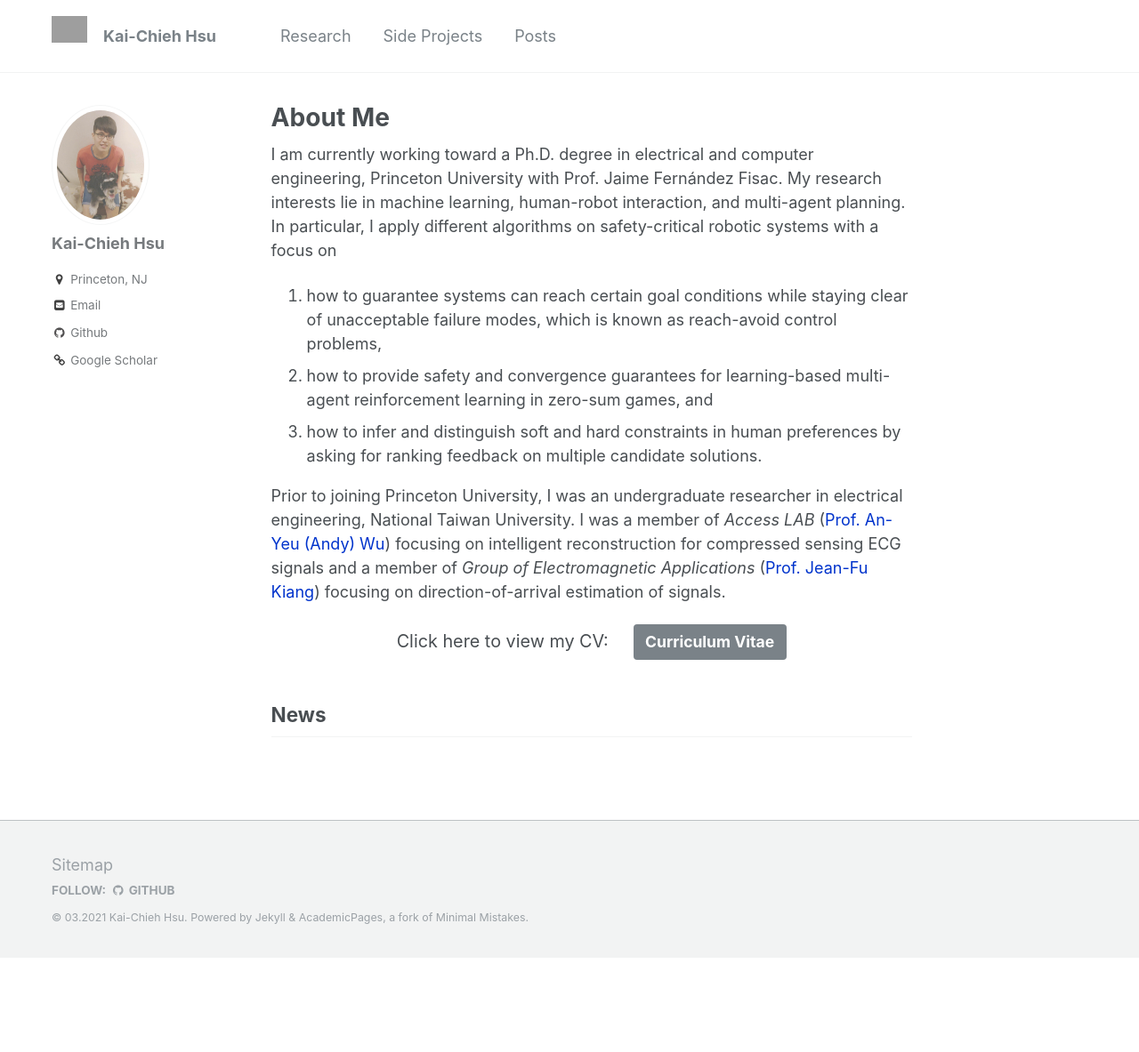
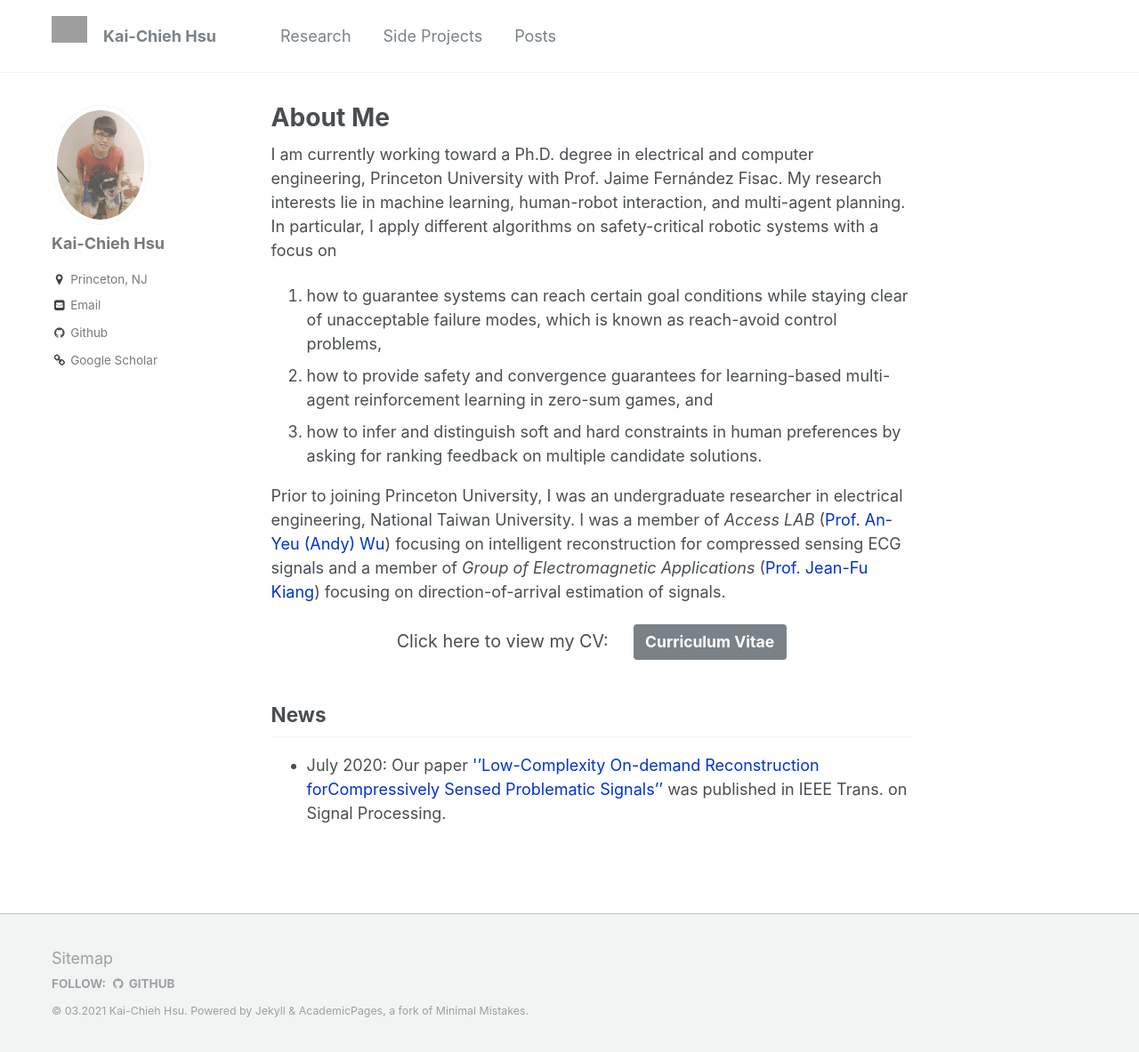
Before and after one commit to kaichiehhsu/kaichiehhsu.github.io, a Jekyll site: the page built from _pages/about.md, in a window 1280 px wide and 1183 px high. Shown: the whole window at 89% size. Built offline with Jekyll 4.4.1, drawn with Linux system fonts in a browser that asks for light colours.

Commit message:
update news

```diff
--- a/_pages/about.md
+++ b/_pages/about.md
@@ -26,3 +26,4 @@
 </center>
 
 ## News
+* July 2020: Our paper <a href="https://ieeexplore.ieee.org/document/9131803?fbclid=IwAR3f-I6_L-uqGiHDsFOakNSB4ftMwMWpVJp1IQAyWYX_mSCGwSEK1Co2jB8" style="color: rgb(0,51,204)">''Low-Complexity On-demand Reconstruction forCompressively Sensed Problematic Signals''</a> was published in IEEE Trans. on Signal Processing.
```
Also changed, not shown: _research/2020-07-02-TSCAR.md (+1 -1 lines).
